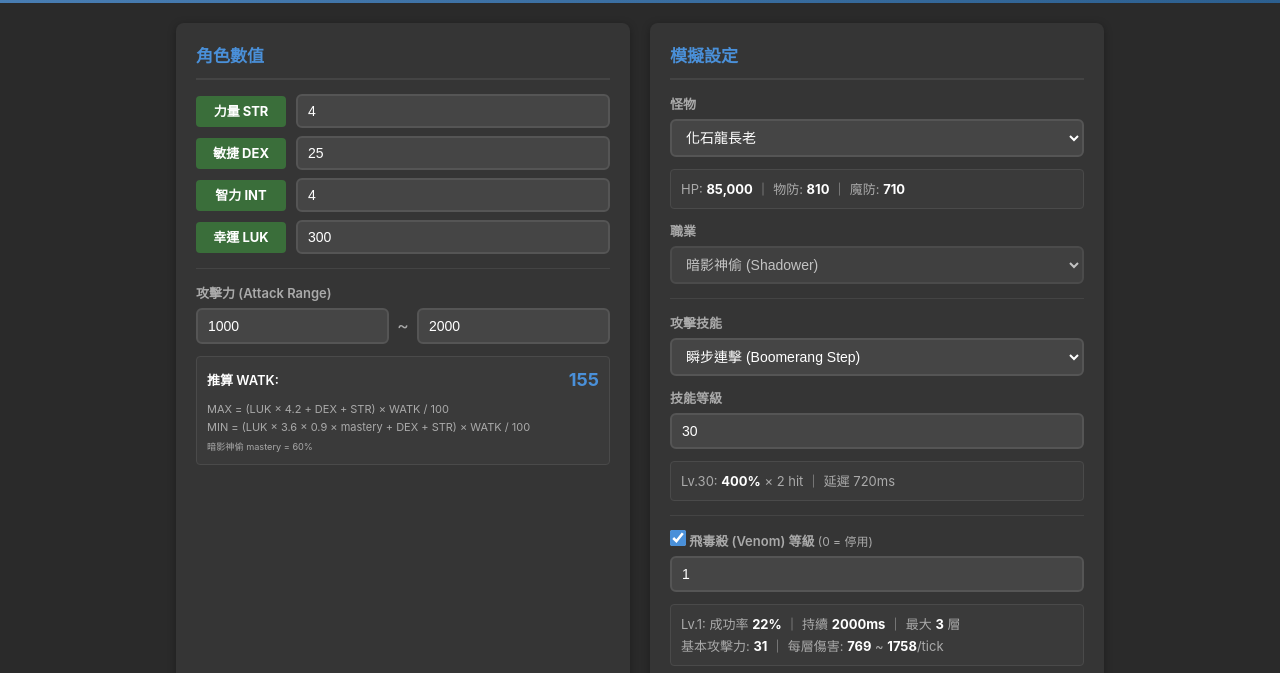
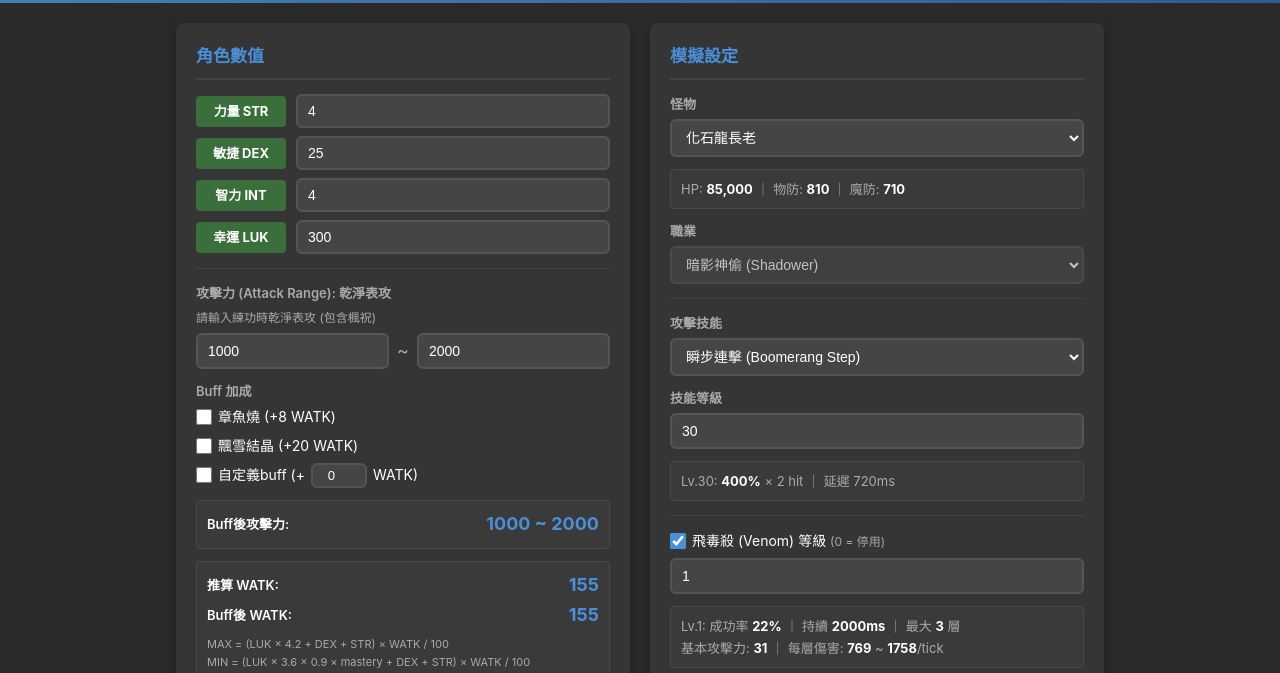
Before and after one commit to isaswa/artale-mob-n-shot-calculator, a plain HTML site: page index.html in a window 1280 px wide. Shown: the part 70-743 px from the top of the page. Drawn offline with Linux system fonts and the light colour scheme.

Commit message:
feat: add buff option

```diff
--- a/index.html
+++ b/index.html
@@ -48,7 +48,8 @@
       <hr>
 
       <div class="form-group">
-        <label>攻擊力 (Attack Range)</label>
+        <label>攻擊力 (Attack Range): 乾淨表攻</label>
+        <div class="hint" style="margin-bottom: 6px">請輸入練功時乾淨表攻 (包含楓祝)</div>
         <div class="range-inputs">
           <input type="number" id="atk-min" value="1000" min="0" placeholder="MIN">
           <span class="range-separator">~</span>
@@ -56,10 +57,39 @@
         </div>
       </div>
 
+      <div class="form-group">
+        <label>Buff 加成</label>
+        <label class="checkbox-row">
+          <input type="checkbox" id="buff-takoyaki">
+          <span>章魚燒 (+8 WATK)</span>
+        </label>
+        <label class="checkbox-row">
+          <input type="checkbox" id="buff-snowflake">
+          <span>飄雪結晶 (+20 WATK)</span>
+        </label>
+        <div class="checkbox-row">
+          <input type="checkbox" id="buff-custom-enabled">
+          <span>自定義buff (+</span>
+          <input type="number" id="buff-custom-watk" value="0" min="0">
+          <span>WATK)</span>
+        </div>
+      </div>
+
+      <div class="info-box">
+        <div class="info-row">
+          <span class="info-label">Buff後攻擊力:</span>
+          <span class="info-value" id="buffed-range-value">-</span>
+        </div>
+      </div>
+
       <div class="info-box">
         <div class="info-row">
           <span class="info-label">推算 WATK:</span>
           <span class="info-value" id="watk-value">-</span>
+        </div>
+        <div class="info-row" id="buffed-watk-row">
+          <span class="info-label">Buff後 WATK:</span>
+          <span class="info-value" id="buffed-watk-value">-</span>
         </div>
         <div class="info-hint">
           MAX = (LUK &times; 4.2 + DEX + STR) &times; WATK / 100<br>
--- a/script.js
+++ b/script.js
@@ -16,6 +16,8 @@ let atkMinInput, atkMaxInput;
 let watkValue;
 let monsterSelect, skillSelect, skillLevelInput, venomEnabledCheck, venomLevelInput;
 let monsterInfo, skillInfo, venomInfo;
+let buffTakoyaki, buffSnowflake, buffCustomEnabled, buffCustomWatk;
+let buffedRangeValue, buffedWatkRow, buffedWatkValue;
 let calculateBtn, resultsDiv;
 let themeToggle;
 
@@ -40,6 +42,13 @@ function init() {
   monsterInfo = document.getElementById('monster-info');
   skillInfo = document.getElementById('skill-info');
   venomInfo = document.getElementById('venom-info');
+  buffTakoyaki = document.getElementById('buff-takoyaki');
+  buffSnowflake = document.getElementById('buff-snowflake');
+  buffCustomEnabled = document.getElementById('buff-custom-enabled');
+  buffCustomWatk = document.getElementById('buff-custom-watk');
+  buffedRangeValue = document.getElementById('buffed-range-value');
+  buffedWatkRow = document.getElementById('buffed-watk-row');
+  buffedWatkValue = document.getElementById('buffed-watk-value');
   calculateBtn = document.getElementById('calculate-btn');
   resultsDiv = document.getElementById('results');
   themeToggle = document.getElementById('theme-toggle');
@@ -56,18 +65,29 @@ function init() {
   loadFromStorage();
 
   updateWATK();
+  updateBuffedRange();
   updateMonsterInfo();
   updateSkillInfo();
   updateVenomInfo();
 
   // Save on every input change
   const allInputs = [strInput, dexInput, intInput, lukInput, atkMinInput, atkMaxInput,
-    skillLevelInput, venomLevelInput];
+    skillLevelInput, venomLevelInput, buffCustomWatk];
   allInputs.forEach(el => el.addEventListener('input', saveToStorage));
   monsterSelect.addEventListener('change', saveToStorage);
   skillSelect.addEventListener('change', saveToStorage);
   venomEnabledCheck.addEventListener('change', saveToStorage);
   venomEnabledCheck.addEventListener('change', updateVenomInfo);
+  const buffCheckboxes = [buffTakoyaki, buffSnowflake, buffCustomEnabled];
+  buffCheckboxes.forEach(cb => {
+    cb.addEventListener('change', () => {
+      if (cb.checked) {
+        buffCheckboxes.forEach(other => { if (other !== cb) other.checked = false; });
+      }
+      saveToStorage();
+      updateBuffedRange();
+    });
+  });
 
   // Sanitize stat/range inputs on blur: clamp to non-negative integer
   [strInput, dexInput, intInput, lukInput, atkMinInput, atkMaxInput].forEach(el =>
@@ -82,9 +102,11 @@ function init() {
   );
 
   // Listeners
-  [strInput, dexInput, lukInput, atkMinInput, atkMaxInput].forEach(el =>
-    el.addEventListener('input', updateWATK)
-  );
+  [strInput, dexInput, lukInput, atkMinInput, atkMaxInput].forEach(el => {
+    el.addEventListener('input', updateWATK);
+    el.addEventListener('input', updateBuffedRange);
+  });
+  buffCustomWatk.addEventListener('input', updateBuffedRange);
   [strInput, dexInput, lukInput].forEach(el =>
     el.addEventListener('input', updateVenomInfo)
   );
@@ -165,6 +187,51 @@ function updateVenomInfo() {
     `持續 <b>${vp.duration}ms</b> ｜ 最大 <b>${vp.maxStack}</b> 層<br>` +
     `基本攻擊力: <b>${vp.basicAttack}</b> ｜ ` +
     `每層傷害: <b>${Math.floor(vp.dmgMin)}</b> ~ <b>${Math.floor(vp.dmgMax)}</b>/tick`;
+}
+
+// ============================================================
+// Buff calculation
+// ============================================================
+
+function getBuffWatk() {
+  let buff = 0;
+  if (buffTakoyaki.checked) buff += 8;
+  if (buffSnowflake.checked) buff += 20;
+  if (buffCustomEnabled.checked) buff += num(buffCustomWatk);
+  return buff;
+}
+
+function getBuffedRange() {
+  const baseMin = num(atkMinInput);
+  const baseMax = num(atkMaxInput);
+  const buffWatk = getBuffWatk();
+  if (buffWatk === 0) return { min: baseMin, max: baseMax };
+
+  const luk = num(lukInput);
+  const dex = num(dexInput);
+  const str = num(strInput);
+  const maxCoeff = luk * WEAPON.dagger.max_multiplier + dex + str;
+  const minCoeff = luk * WEAPON.dagger.min_multiplier * 0.9 * JOB.shadower.mastery + dex + str;
+  return {
+    min: baseMin + Math.floor(minCoeff * buffWatk / 100),
+    max: baseMax + Math.floor(maxCoeff * buffWatk / 100)
+  };
+}
+
+function updateBuffedRange() {
+  const range = getBuffedRange();
+  buffedRangeValue.textContent = `${range.min} ~ ${range.max}`;
+
+  // Always show buffed WATK; red when buff active
+  const buffWatk = getBuffWatk();
+  const baseWatk = parseInt(watkValue.textContent);
+  if (!isNaN(baseWatk)) {
+    buffedWatkValue.textContent = baseWatk + buffWatk;
+    buffedWatkValue.style.color = buffWatk > 0 ? '#e53935' : '';
+  } else {
+    buffedWatkValue.textContent = '-';
+    buffedWatkValue.style.color = '';
+  }
 }
 
 // ============================================================
@@ -286,8 +353,7 @@ function runSimulation(playerMin, playerMax, monster, skill, skillLevel, venomPa
 // ============================================================
 
 function onCalculate() {
-  const playerMin = num(atkMinInput);
-  const playerMax = num(atkMaxInput);
+  const { min: playerMin, max: playerMax } = getBuffedRange();
   if (playerMin <= 0 || playerMax <= 0 || playerMin > playerMax) {
     resultsDiv.innerHTML = '<p style="color:red">請輸入有效的攻擊力範圍</p>';
     return;
@@ -465,7 +531,11 @@ function saveToStorage() {
     skill: skillSelect.value,
     skillLevel: skillLevelInput.value,
     venomEnabled: venomEnabledCheck.checked,
-    venomLevel: venomLevelInput.value
+    venomLevel: venomLevelInput.value,
+    buffTakoyaki: buffTakoyaki.checked,
+    buffSnowflake: buffSnowflake.checked,
+    buffCustomEnabled: buffCustomEnabled.checked,
+    buffCustomWatk: buffCustomWatk.value
   };
   localStorage.setItem(STORAGE_KEY, JSON.stringify(data));
 }
@@ -486,6 +556,10 @@ function loadFromStorage() {
     if (data.skillLevel !== undefined) skillLevelInput.value = data.skillLevel;
     if (data.venomEnabled !== undefined) venomEnabledCheck.checked = data.venomEnabled;
     if (data.venomLevel !== undefined) venomLevelInput.value = data.venomLevel;
+    if (data.buffTakoyaki !== undefined) buffTakoyaki.checked = data.buffTakoyaki;
+    if (data.buffSnowflake !== undefined) buffSnowflake.checked = data.buffSnowflake;
+    if (data.buffCustomEnabled !== undefined) buffCustomEnabled.checked = data.buffCustomEnabled;
+    if (data.buffCustomWatk !== undefined) buffCustomWatk.value = data.buffCustomWatk;
   } catch (e) {
     // Ignore corrupt data
   }
--- a/styles.css
+++ b/styles.css
@@ -250,11 +250,30 @@ hr {
   cursor: pointer;
 }
 
+.form-group .checkbox-row {
+  display: flex;
+  font-size: 14px;
+  font-weight: normal;
+  color: var(--text-color);
+  margin-bottom: 6px;
+}
+
+.form-group .checkbox-row:last-child {
+  margin-bottom: 0;
+}
+
 .checkbox-row input[type="checkbox"] {
   width: 16px;
   height: 16px;
   accent-color: var(--accent);
   cursor: pointer;
+}
+
+.checkbox-row input[type="number"] {
+  width: 56px;
+  padding: 3px 6px;
+  font-size: 13px;
+  text-align: center;
 }
 
 /* Info boxes */
```
